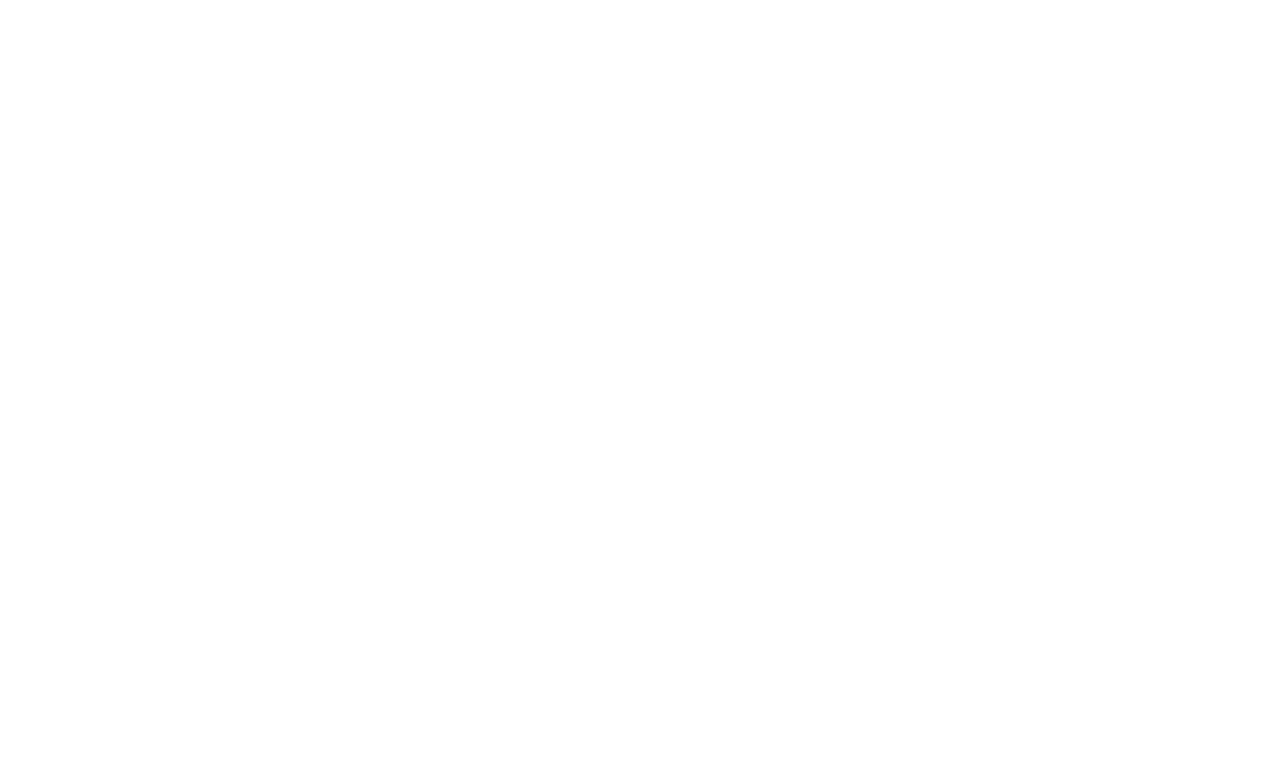
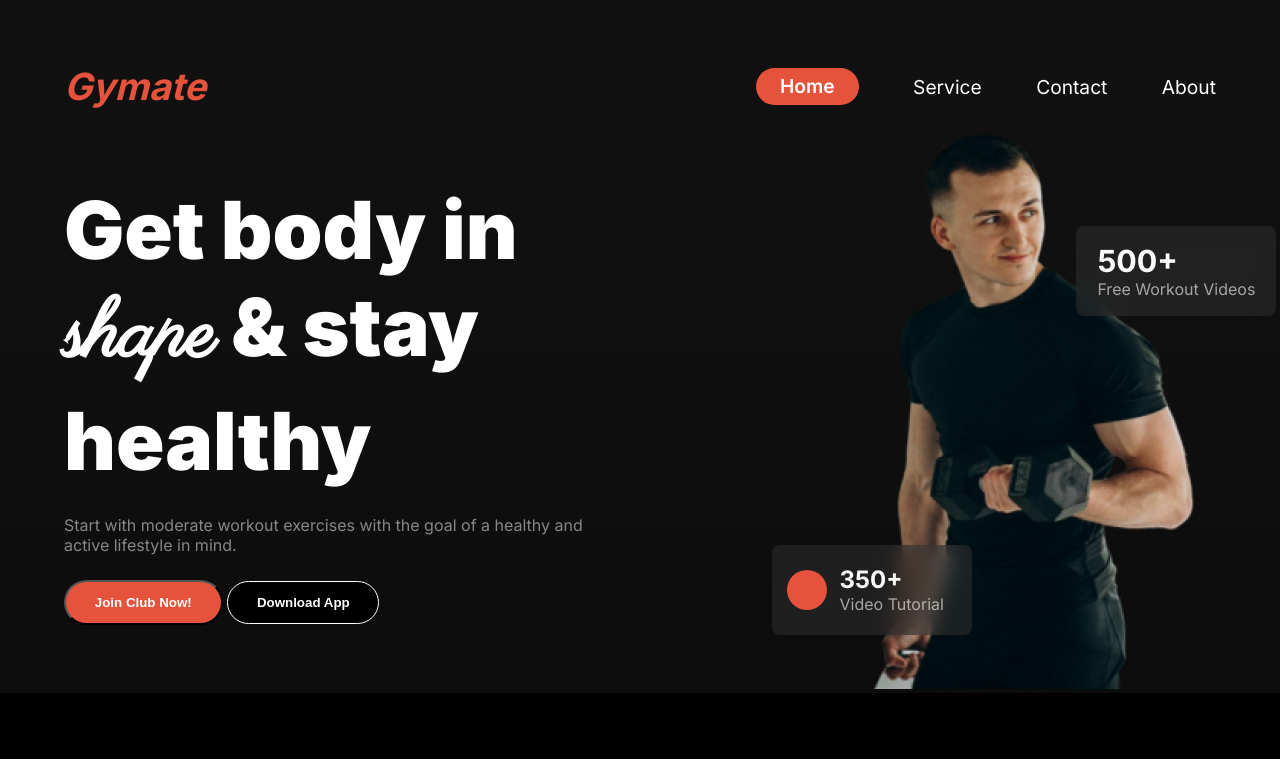
Before and after one commit to khademulmowla/assignment-2, a plain HTML site: page index.html in a window 1280 px wide. Drawn offline with Linux system fonts and the light colour scheme.

Commit message:
committed header and banner section

```diff
--- a/index.html
+++ b/index.html
@@ -5,13 +5,64 @@
     <meta charset="UTF-8">
     <meta name="viewport" content="width=device-width, initial-scale=1.0">
     <title>Strength Camp</title>
+    <link rel="stylesheet" href="styles/styles.css">
 </head>
 
 <body>
-    <header>
+    <header class="header">
+        <section class="container">
+            <nav class="navbar-container">
+                <div class="gym-moto">
+                    <h3><i>Gymate</i></h3>
+                </div>
+                <div class="nav-bar">
+                    <ul class="nav-option">
+                        <li><a href=""><span class="home-option">Home</span></a></li>
+                        <li><a href="">Service</a></li>
+                        <li><a href="">Contact</a></li>
+                        <li><a href="">About</a></li>
+                    </ul>
+                </div>
+            </nav>
+        </section>
+        <!-- banner section  -->
+        <section class="banner container">
+            <div class="get-body-info">
+                <h1>Get body in <span class="cursive-shape parisienne-regular">shape</span> & stay healthy</h1>
+                <p>Start with moderate workout exercises with the goal of a healthy and active lifestyle in mind.</p>
+                <button class="btn-primary">Join Club Now!</button>
+                <button class="btn-secondary">Download App</button>
+            </div>
+            <div class="get-body-image">
+                <img src="images/banner.png" alt="">
+                <div class="img-box-1">
+                    <div class="solid-circle">
 
+                    </div>
+                    <div class="box-1-info">
+                        <h6>350+</h6>
+                        <p>Video Tutorial</p>
+                    </div>
+                </div>
+                <div class="img-box-2">
+                    <div class="box-2-info">
+                        <h6>500+</h6>
+                        <p>Free Workout Videos</p>
+                    </div>
+                </div>
+
+            </div>
+        </section>
     </header>
     <main>
+        <section class="change-your-habit">
+            <div class="habit-content">
+                <h3>Change Your Habits</h3>
+                <p>The first step to creating a new habit at the gym is to set realistic goals. Be honest with yourself
+                    about what you want to achieve and what is realistically attainable for you.</p>
+            </div>
+        </section>
+
 
     </main>
     <footer>
--- /dev/null
+++ b/styles/styles.css
@@ -0,0 +1,177 @@
+@import url('https://fonts.googleapis.com/css2?family=Inter:wght@100..900&display=swap');
+@import url('https://fonts.googleapis.com/css2?family=Parisienne&display=swap');
+
+.parisienne-regular {
+    font-family: "Parisienne", cursive;
+}
+
+body {
+    background: rgb(0, 0, 0);
+    font-family: "Inter", sans-serif;
+
+}
+
+/* shared styles  */
+* {
+    margin: 0;
+}
+
+.container {
+    width: 90%;
+    margin: 0px auto;
+}
+
+/* header section  */
+.header {
+    background: linear-gradient(180deg, #111111, rgba(17, 17, 17, 0.9)50%, rgba(17, 17, 17, 0.7) 100%);
+}
+
+.gym-moto {
+    color: rgb(230, 83, 60);
+    font-size: 2rem;
+    font-weight: 600;
+}
+
+.nav-option>li {
+    list-style: none;
+}
+
+.nav-bar>ul>li>a {
+    text-decoration: none;
+    font-size: 1.2rem;
+    font-weight: 400;
+    color: rgb(255, 255, 255);
+    /* color  */
+}
+
+.navbar-container {
+    padding-top: 4rem;
+}
+
+.navbar-container,
+.nav-option {
+    display: flex;
+    justify-content: space-between;
+    align-items: center;
+
+
+}
+
+.nav-option {
+    width: 460px;
+}
+
+.home-option {
+    background-color: rgb(230, 83, 60);
+    padding: .4rem 1.5rem;
+    border-radius: 3rem;
+    font-weight: 600;
+}
+
+.btn-primary {
+    color: rgb(255, 255, 255);
+    background-color: rgb(230, 83, 60);
+    padding: .8rem 1.8rem;
+    border-radius: 3rem;
+    font-weight: 600;
+}
+
+.btn-secondary {
+    background: rgb(0, 0, 0);
+    color: rgb(255, 255, 255);
+    padding: .8rem 1.8rem;
+    border-radius: 3rem;
+    font-weight: 600;
+    border: 1px solid rgb(255, 255, 255);
+
+}
+
+
+/* banner styles  */
+.banner {
+    display: flex;
+    justify-content: space-between;
+    align-items: center;
+
+}
+
+.get-body-info {
+    height: 440px;
+    width: 520px;
+}
+
+.get-body-info h1 {
+    font-size: 5rem;
+    font-weight: 900;
+    color: rgb(255, 255, 255);
+}
+
+.get-body-info p {
+    color: rgba(255, 255, 255, 0.5);
+    font-size: 1rem;
+    margin: 1.6rem 0;
+}
+
+.get-body-image {
+    position: relative;
+}
+
+/* box-info  */
+.img-box-1 {
+    border-radius: 8px;
+    width: 200px;
+    height: 90px;
+    background: rgba(48, 48, 48, 0.54);
+    backdrop-filter: blur(10px);
+    display: flex;
+    justify-content: center;
+    align-items: center;
+    position: absolute;
+    bottom: 10%;
+    right: 70%;
+}
+
+.img-box-2 {
+    border-radius: 8px;
+    width: 200px;
+    height: 90px;
+    background: rgba(48, 48, 48, 0.54);
+    backdrop-filter: blur(10px);
+    display: flex;
+    justify-content: center;
+    align-items: center;
+    position: absolute;
+    top: 20%;
+    left: 60%;
+}
+
+.solid-circle {
+    background-color: rgb(230, 83, 60);
+    height: 2.5rem;
+    width: 2.5rem;
+    border-radius: 50%;
+
+}
+
+.box-1-info {
+    margin: 0 .8rem;
+}
+
+.box-1-info h6 {
+    color: rgb(250, 250, 249);
+    font-size: 1.5rem;
+    font-weight: 700;
+}
+
+.box-2-info h6 {
+    color: rgb(250, 250, 249);
+    font-size: 1.9rem;
+    font-weight: 700;
+}
+
+.box-1-info p,
+.box-2-info p {
+    color: rgba(239, 237, 232, 0.65);
+    font-size: 1rem;
+    font-weight: 400;
+}
```
Also changed, not shown: images/banner.png (renamed from images/Images 2.png).
